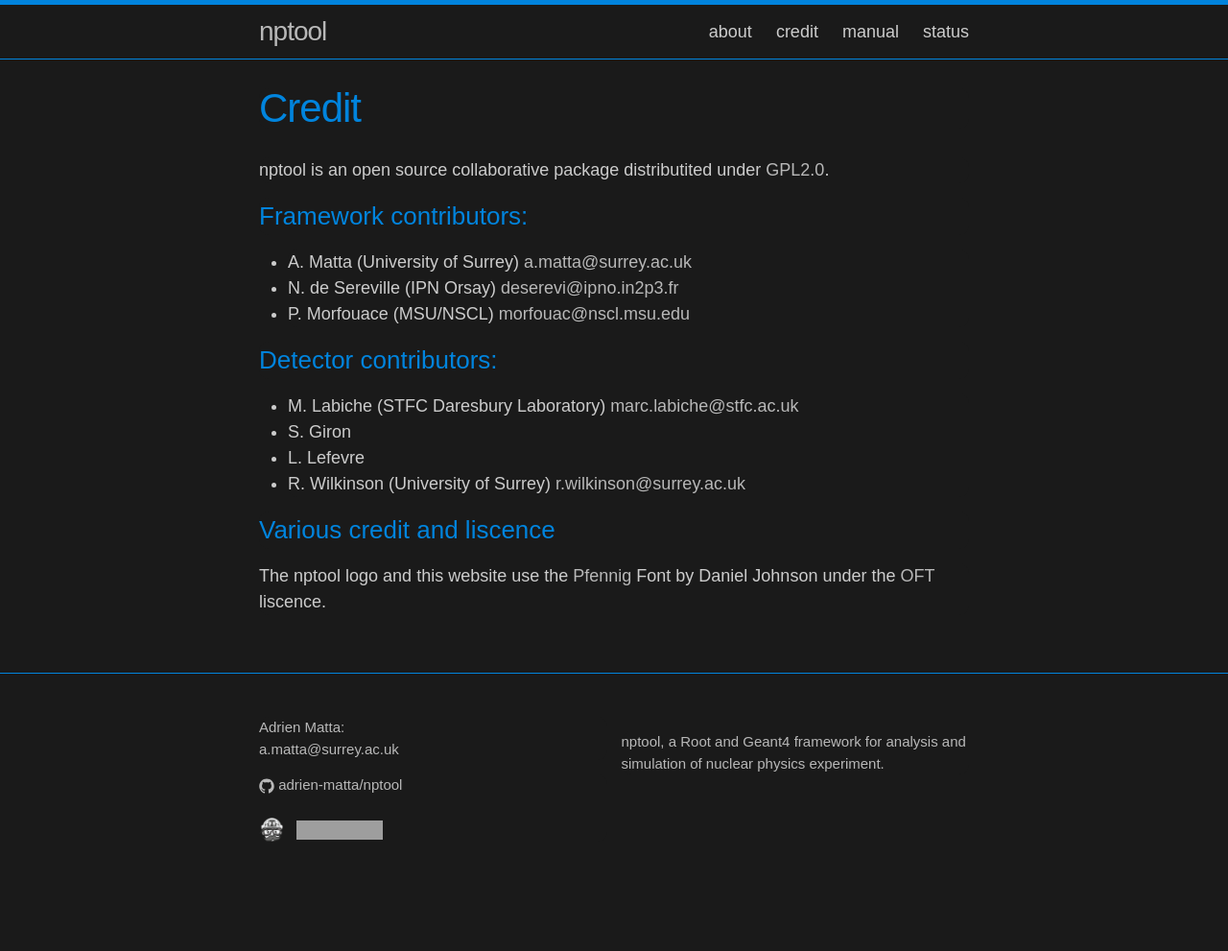
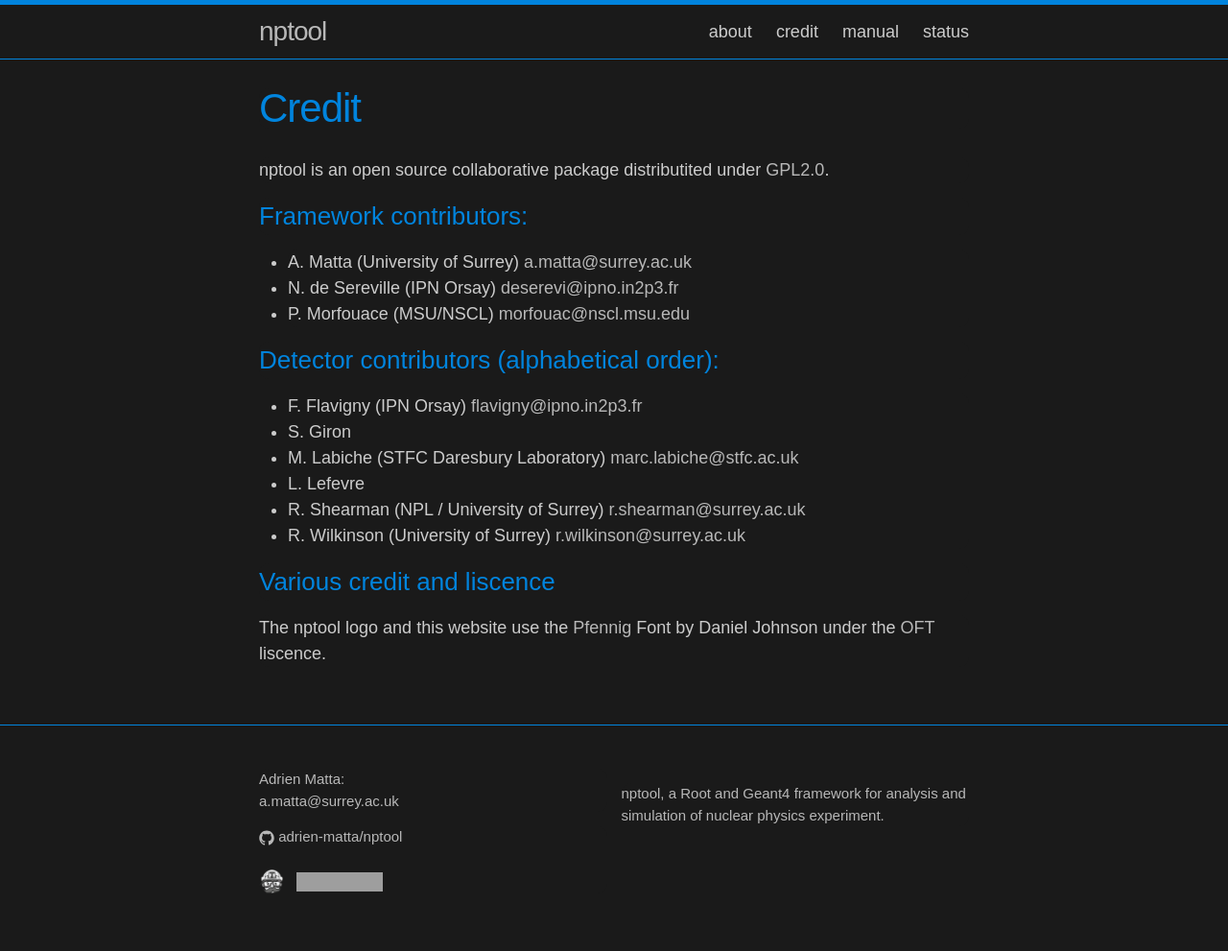
Before and after one commit to adrien-matta/nptool, a Jekyll site: the page built from credit.md, in a window 1280 px wide. Shown: the whole page at 96% size. Built offline with Jekyll 4.4.1, drawn with Linux system fonts in a browser that asks for light colours; some web fonts are replaced; before the commit the page ends 937 px from its top, so only the background shows below that; grey boxes are pictures that could not be loaded.

Commit message:
* Updating credit

```diff
--- a/credit.md
+++ b/credit.md
@@ -13,10 +13,13 @@ nptool is an open source collaborative package distributited under [GPL2.0][gpl2
 * N. de Sereville (IPN Orsay) <mailto:deserevi@ipno.in2p3.fr>
 * P. Morfouace (MSU/NSCL) <mailto:morfouac@nscl.msu.edu>
 
-###Detector contributors:
+###Detector contributors (alphabetical order):
+
+* F. Flavigny (IPN Orsay) <mailto:flavigny@ipno.in2p3.fr>
+* S. Giron
 * M. Labiche (STFC Daresbury Laboratory) <mailto:marc.labiche@stfc.ac.uk>
-* S. Giron
 * L. Lefevre
+* R. Shearman (NPL / University of Surrey) <mailto:r.shearman@surrey.ac.uk>
 * R. Wilkinson (University of Surrey) <mailto:r.wilkinson@surrey.ac.uk>
 
 ### Various credit and liscence
```
